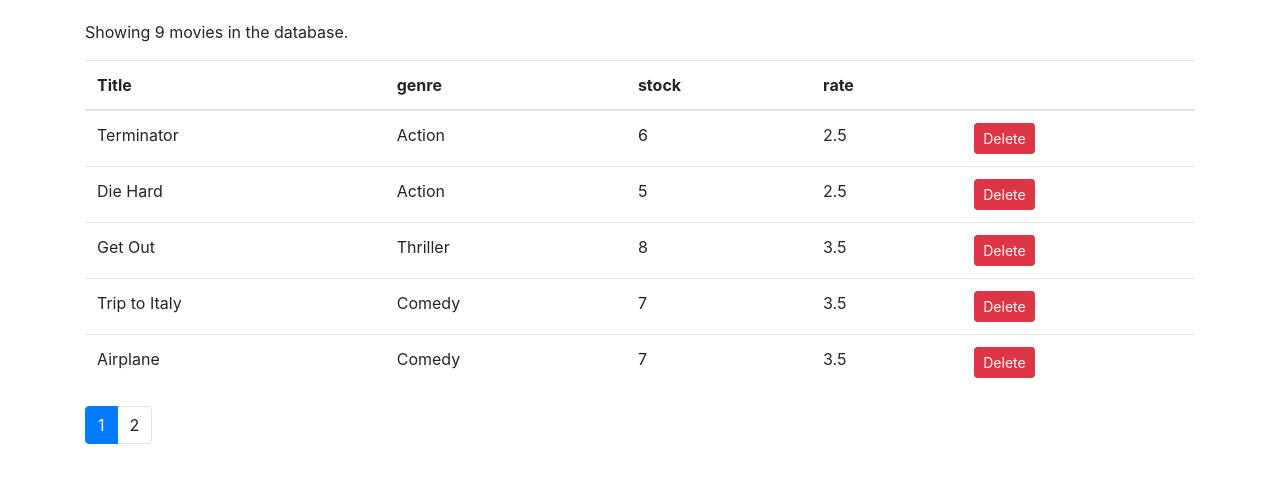
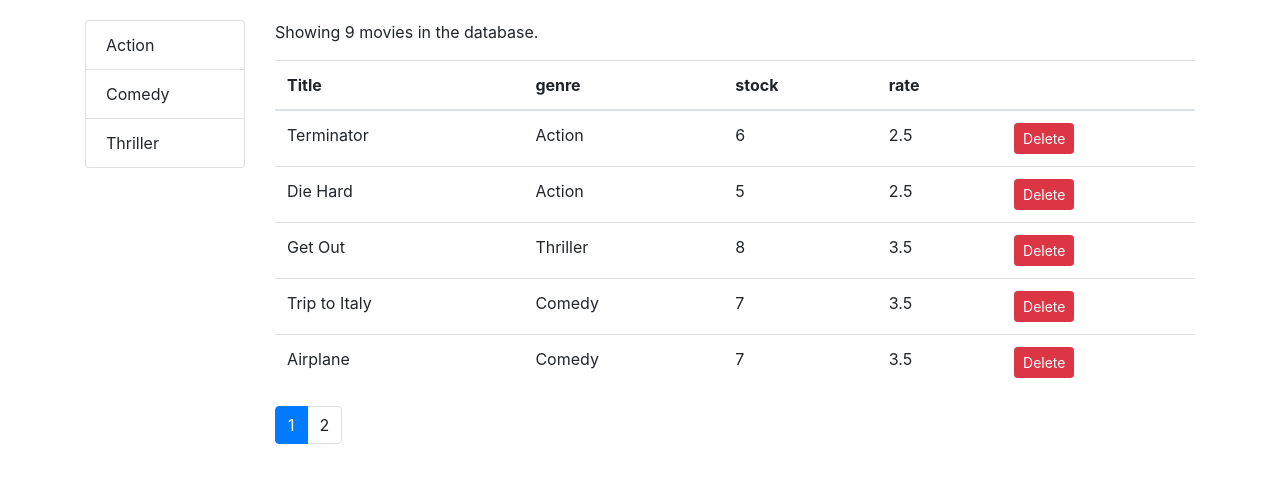
Before and after one commit to gerrymcdonnell/react-vidly, a React (Create React App) app: page / in a window 1280 px wide. Shown: the top 482 px of the page. Built offline with nearby package versions, Linux system fonts and the light colour scheme.

Commit message:
added listgroup component and implementation
see genres on left side

```diff
--- /dev/null
+++ b/src/components/common/listGroup.jsx
@@ -0,0 +1,19 @@
+import React from "react";
+
+const ListGroup = props => {
+  //shortcut ul.list-group>li.list-group-item
+
+  const { items } = props;
+
+  return (
+    <ul className="list-group">
+      {items.map(item => (
+        <li key={item._id} className="list-group-item">
+          {item.name}
+        </li>
+      ))}
+    </ul>
+  );
+};
+
+export default ListGroup;
--- a/src/components/movies.jsx
+++ b/src/components/movies.jsx
@@ -1,18 +1,26 @@
 import React, { Component } from "react";
 //curly braces for named expoprts
 import { getMovies } from "../services/fakeMovieService";
+import { getGenres } from "../services/fakeGenreService";
 
-import Pagination from './common/pagination';
+import Pagination from "./common/pagination";
+import ListGroup from "./common/listGroup";
 
-import { paginate } from '../utils/paginate';
+import { paginate } from "../utils/paginate";
 
 class Movies extends Component {
   //iniitalise moves with aray of movies
   state = {
-    movies: getMovies(),
+    movies: [],
+    genres: [],
     pageSize: 5,
     currentPage: 1
   };
+
+  //vid 73 called when component is rendered in DOM
+  componentDidMount() {
+    this.setState({ movies: getMovies(), genres: getGenres() });
+  }
 
   /*not sure how this works*/
   /*handleDelete = movie => {
@@ -21,7 +29,7 @@
   };*/
 
   //uses arrow function syntax
-  handleDelete = (movie) => {
+  handleDelete = movie => {
     console.log(movie);
     //create a new movies array except the one being deleted
     //using filter method
@@ -33,16 +41,19 @@
   };
 
   //TBI
-  handleLike = (movie) => {
-
-  }
+  handleLike = movie => {};
 
   //vid 67
-  handlePageChange = (page) => {
+  handlePageChange = page => {
     console.log("page: ", page);
     //update state to current page
     this.setState({ currentPage: page });
-  }
+  };
+
+  //vid 73
+  handleGenreSelect = genre => {
+    console.log(genre);
+  };
 
   render() {
     const count = this.state.movies.length;
@@ -57,8 +68,15 @@
     const movies = paginate(this.state.movies, currentPage, pageSize);
 
     return (
-      //in jsx must return single element i.e readct fragment
-      <React.Fragment>
+      //in jsx must return single element i.e react fragment
+      <div className="row">
+        <div className="col-2">
+          <ListGroup
+            items={this.state.genres}
+            onItemSelect={this.handleGenreSelect}
+          />
+        </div>
+        <div className="col">
           <p>Showing {count} movies in the database.</p>
 
           {/*bootstrap table*/}
@@ -109,8 +127,8 @@
             onPageChange={this.handlePageChange}
             currentPage={currentPage}
           />
-
-      </React.Fragment>
+        </div>
+      </div>
     );
   }
 }
```
Lines whose indentation alone changed are shown as unchanged.
